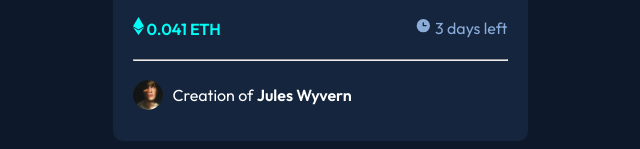
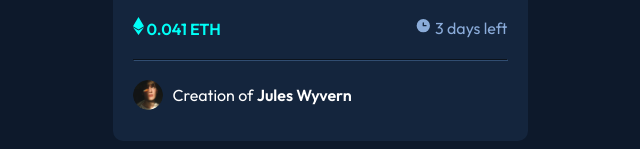
Before and after one commit to gabriel7529/preview-card-Make-it-Real, a plain HTML site: page src/index.html in a window 1280 px wide. Shown: the part 587-736 px from the top of the page, without its empty margins (320-960 px from the left). Drawn offline with Linux system fonts and the light colour scheme.

Commit message:
feat: add color of the hr

```diff
--- a/src/style.css
+++ b/src/style.css
@@ -61,6 +61,10 @@ body {
   gap: 10px;
 }
 
+hr{
+  border-color: #314d71;
+}
+
 .card__creator-avatar {
   width: 30px;
   height: 30px;
```
